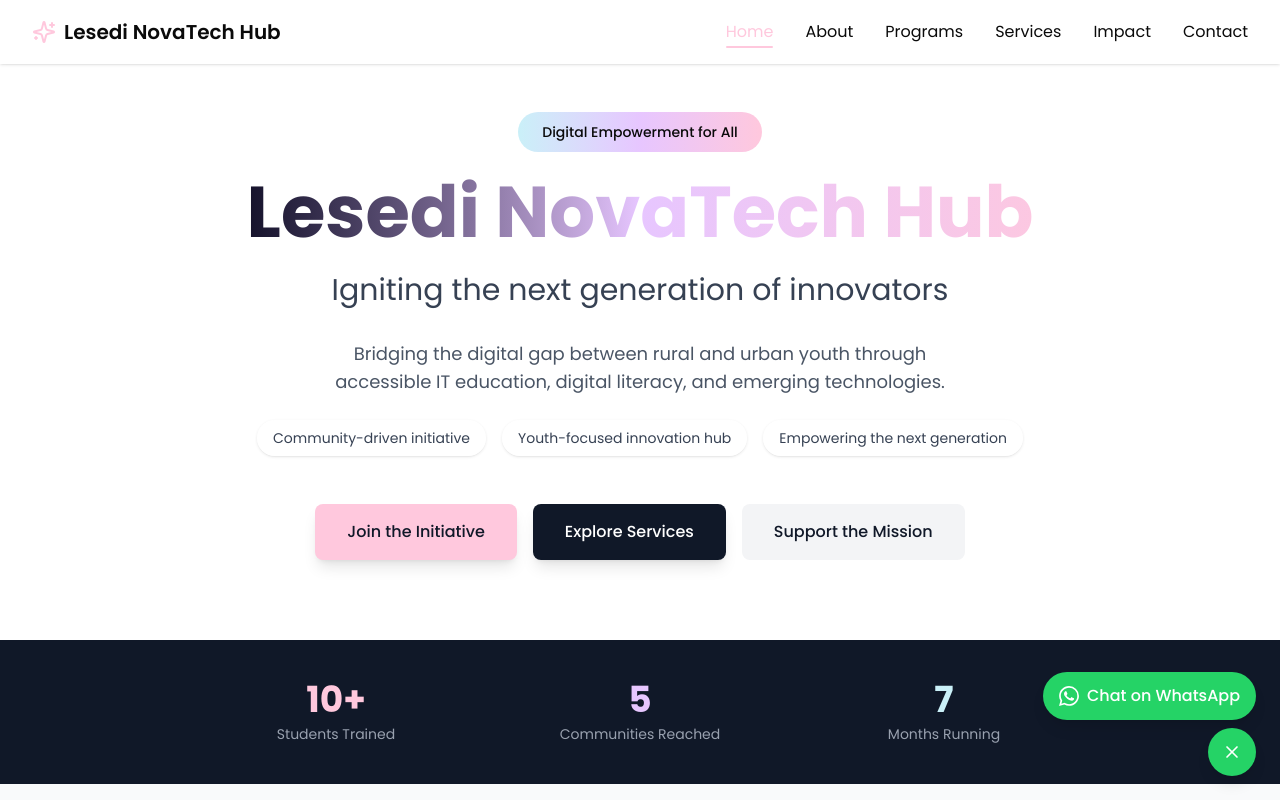
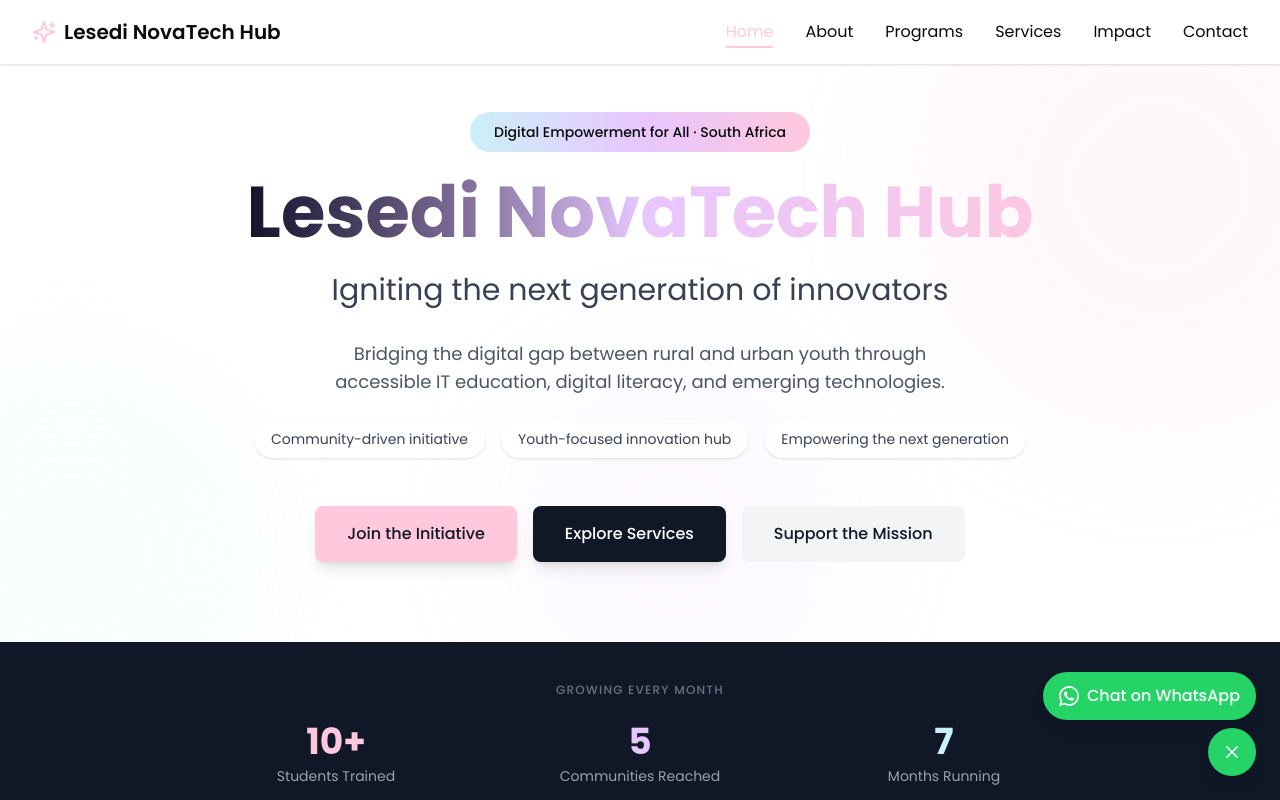
Before and after one commit to LesediSiyaya/Lesedinovatechhubwebsite, a React (Vite) app: page / in a window 1280 px wide. Shown: the top 800 px of the page. Built offline with nearby package versions, Linux system fonts and the light colour scheme.

Commit message:
Add hero glow background and growing label to stats bar

```diff
--- a/src/app/pages/Home.tsx
+++ b/src/app/pages/Home.tsx
@@ -1,15 +1,22 @@
 import { Link } from 'react-router';
-import { Code, Shield, Cpu, Users, Target, Heart, Lightbulb, Sparkles } from 'lucide-react';
+import { Code, Shield, Cpu, Users, Sparkles } from 'lucide-react';
 
 export default function Home() {
   return (
     <div>
       {/* Hero Section */}
-      <section className="pt-12 pb-12 sm:pb-20 px-4 sm:px-6 lg:px-8">
-        <div className="max-w-7xl mx-auto">
+      <section className="pt-12 pb-12 sm:pb-20 px-4 sm:px-6 lg:px-8 relative overflow-hidden">
+        {/* Soft background glow */}
+        <div className="absolute inset-0 pointer-events-none" aria-hidden="true">
+          <div className="absolute -top-32 -right-32 w-[500px] h-[500px] bg-[#ffc8dd] rounded-full opacity-[0.12] blur-3xl" />
+          <div className="absolute top-1/2 -left-32 w-[400px] h-[400px] bg-[#caf0f8] rounded-full opacity-[0.12] blur-3xl" />
+          <div className="absolute -bottom-16 right-1/3 w-[350px] h-[350px] bg-[#e7c6ff] rounded-full opacity-[0.10] blur-3xl" />
+        </div>
+
+        <div className="max-w-7xl mx-auto relative">
           <div className="text-center max-w-4xl mx-auto">
             <div className="inline-block px-4 sm:px-6 py-2 bg-gradient-to-r from-[#caf0f8] via-[#e7c6ff] to-[#ffc8dd] rounded-full mb-4 sm:mb-6">
-              <span className="text-xs sm:text-sm font-medium">Digital Empowerment for All</span>
+              <span className="text-xs sm:text-sm font-medium">Digital Empowerment for All · South Africa</span>
             </div>
             <h1 className="text-4xl sm:text-5xl md:text-6xl lg:text-7xl font-bold mb-4 sm:mb-6 bg-gradient-to-r from-[#030213] via-[#e7c6ff] to-[#ffc8dd] bg-clip-text text-transparent px-2">
               Lesedi NovaTech Hub
@@ -21,9 +28,9 @@ export default function Home() {
               Bridging the digital gap between rural and urban youth through accessible IT education, digital literacy, and emerging technologies.
             </p>
             <div className="flex flex-wrap gap-3 sm:gap-4 justify-center mb-8 sm:mb-12 px-2">
-              <span className="px-4 py-2 bg-white/80 backdrop-blur-sm rounded-full text-xs sm:text-sm text-gray-700 shadow-sm">Community-driven initiative</span>
-              <span className="px-4 py-2 bg-white/80 backdrop-blur-sm rounded-full text-xs sm:text-sm text-gray-700 shadow-sm">Youth-focused innovation hub</span>
-              <span className="px-4 py-2 bg-white/80 backdrop-blur-sm rounded-full text-xs sm:text-sm text-gray-700 shadow-sm">Empowering the next generation</span>
+              <span className="px-4 py-2 bg-white/80 backdrop-blur-sm rounded-full text-xs sm:text-sm text-gray-700 shadow-sm border border-white">Community-driven initiative</span>
+              <span className="px-4 py-2 bg-white/80 backdrop-blur-sm rounded-full text-xs sm:text-sm text-gray-700 shadow-sm border border-white">Youth-focused innovation hub</span>
+              <span className="px-4 py-2 bg-white/80 backdrop-blur-sm rounded-full text-xs sm:text-sm text-gray-700 shadow-sm border border-white">Empowering the next generation</span>
             </div>
             <div className="flex flex-col sm:flex-row gap-3 sm:gap-4 justify-center px-4">
               <Link
@@ -52,6 +59,7 @@ export default function Home() {
       {/* Impact Stats */}
       <section className="py-10 px-4 sm:px-6 lg:px-8 bg-gray-900">
         <div className="max-w-4xl mx-auto">
+          <p className="text-center text-gray-500 text-xs uppercase tracking-widest mb-6 font-medium">Growing every month</p>
           <div className="grid grid-cols-3 gap-4 text-center">
             <div>
               <p className="text-3xl sm:text-4xl font-bold text-[#ffc8dd]">10+</p>
```
